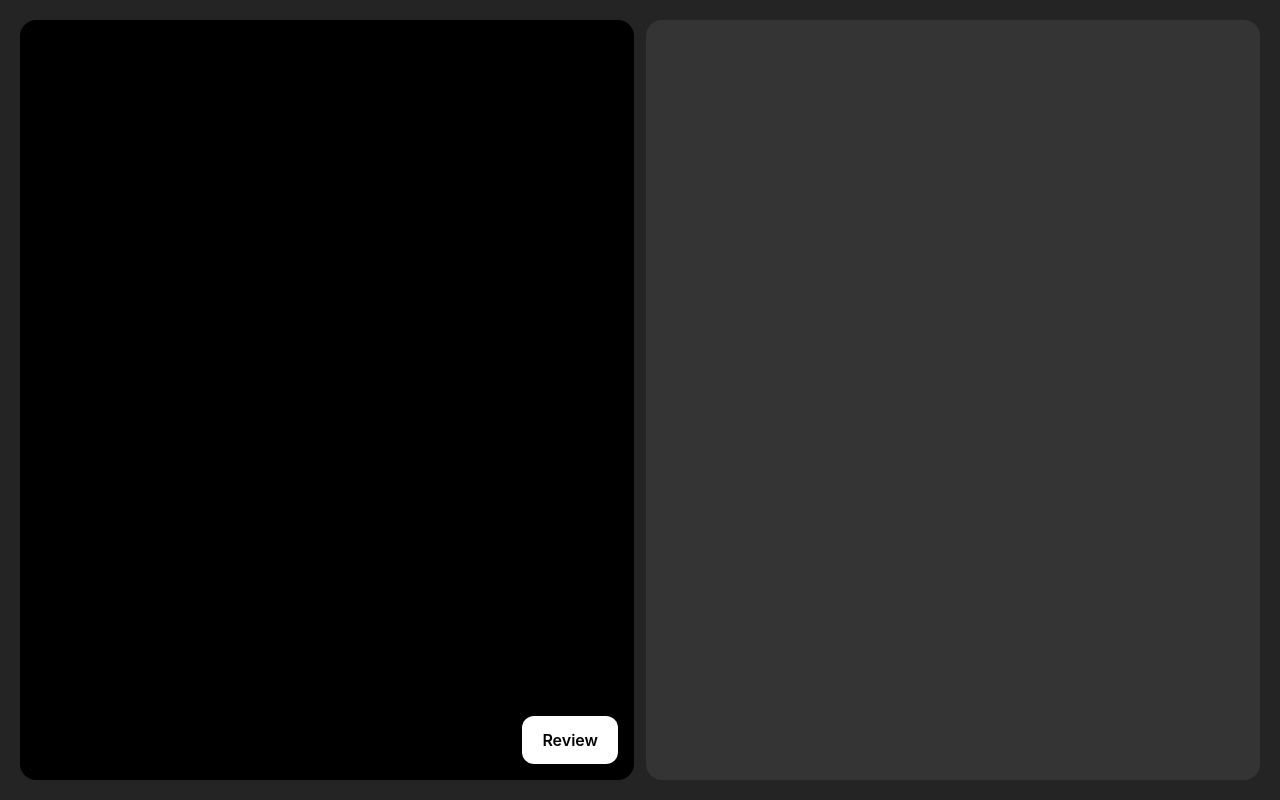
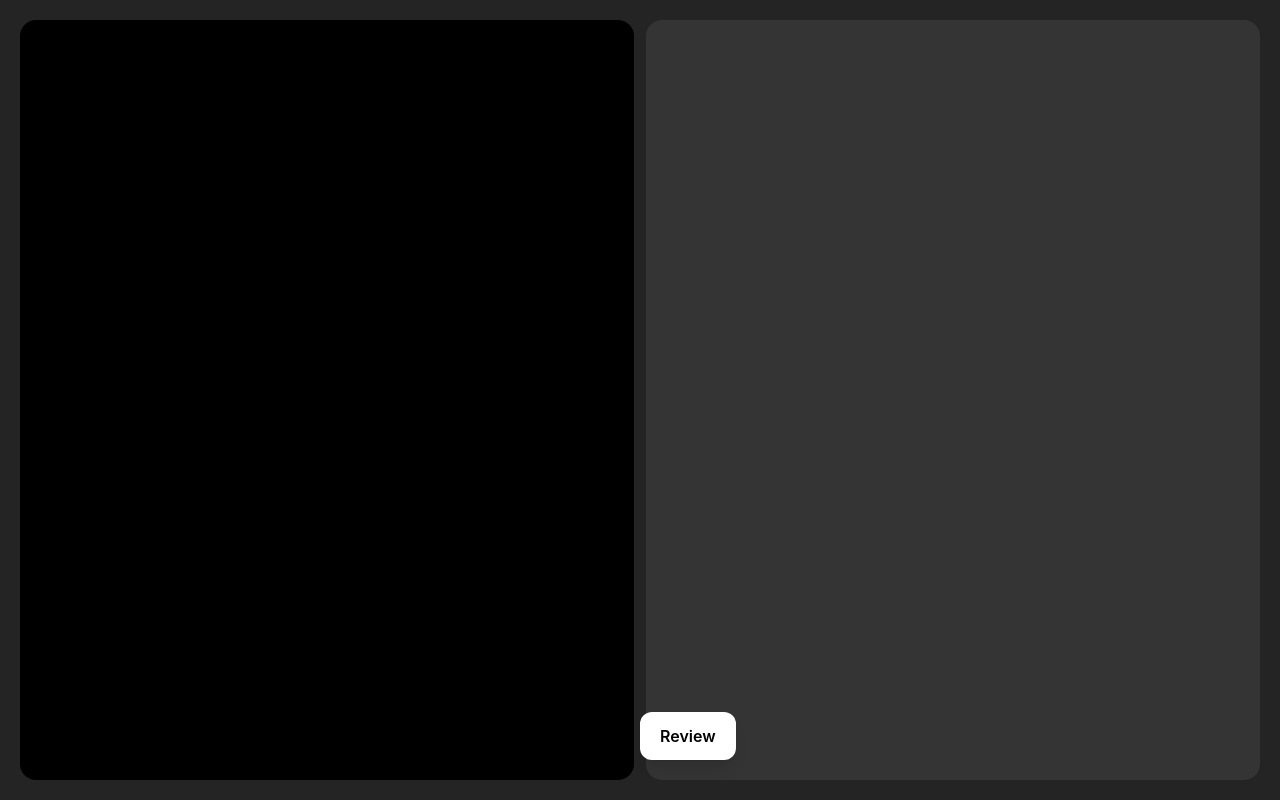
Before and after one commit to vinayvyas05/CodeLens-AI, a React (Vite) app in the folder frontend/: page / in a window 1280 px wide. Built offline with nearby package versions, Linux system fonts and the light colour scheme.

Commit message:
add loading spinner in button

```diff
--- a/frontend/package.json
+++ b/frontend/package.json
@@ -17,6 +17,7 @@
     "react-dom": "^19.2.8",
     "react-markdown": "^10.1.0",
     "react-simple-code-editor": "^0.14.1",
+    "react-spinners": "^0.17.1",
     "remark-gfm": "^4.0.1",
     "tailwindcss": "^4.3.3"
   },
--- a/frontend/src/components/LeftPanel.tsx
+++ b/frontend/src/components/LeftPanel.tsx
@@ -3,6 +3,7 @@ import EditorModule from "react-simple-code-editor";
 import prism from "prismjs";
 import { useState } from "react";
 import { fetchResponse } from "../services/ai.service";
+import { PulseLoader } from "react-spinners";
 
 const Editor = (EditorModule as any).default || EditorModule;
 
@@ -12,16 +13,20 @@ interface LeftPanelProps {
 
 const LeftPanel = ({ setReview }: LeftPanelProps) => {
   const [code, setCode] = useState("");
+  const [loading, setLoading] = useState(false);
 
   const handleReview = async () => {
-    console.log("handleReview")
+    console.log("handleReview");
     try {
+      setLoading(true);
       const response = await fetchResponse(code);
       setReview(response);
       console.log(response);
     } catch (error) {
       console.log(error);
-      console.log(code)
+      console.log(code);
+    } finally {
+      setLoading(false);
     }
   };
 
@@ -48,9 +53,18 @@ const LeftPanel = ({ setReview }: LeftPanelProps) => {
       <button
         type="button"
         onClick={handleReview}
-        className="absolute bottom-4 right-4 rounded-xl bg-white px-5 py-3 font-semibold text-black shadow-lg hover:bg-gray-200"
+        className="fixed bottom-10 left-160 rounded-xl bg-white px-5 py-3 font-semibold text-black shadow-lg hover:bg-gray-200"
       >
-        Review
+        {loading ? (
+          <PulseLoader
+            color="black"
+            loading={loading}
+            size={10}
+            aria-label="Loading Spinner"
+          />
+        ) : (
+          "Review"
+        )}
       </button>
     </div>
   );
```
Also changed, not shown: 1 other file (tests, documents, lock files or other folders).
